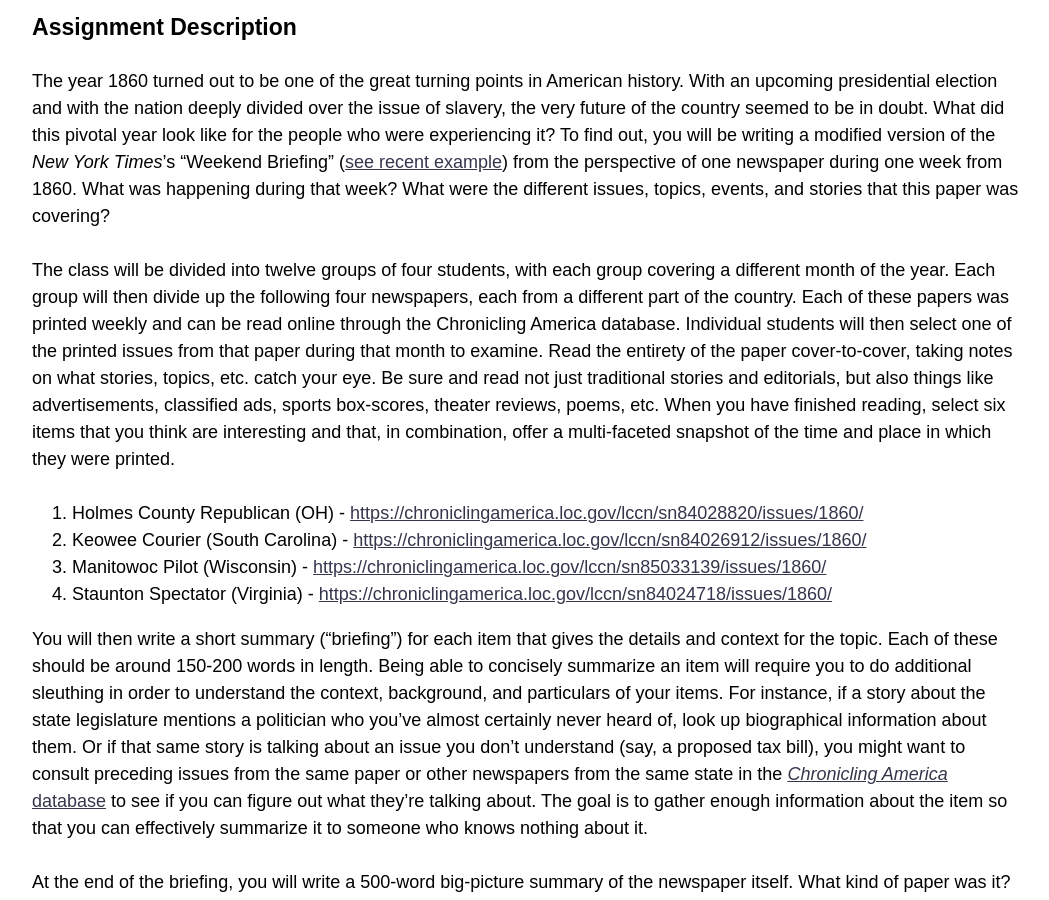
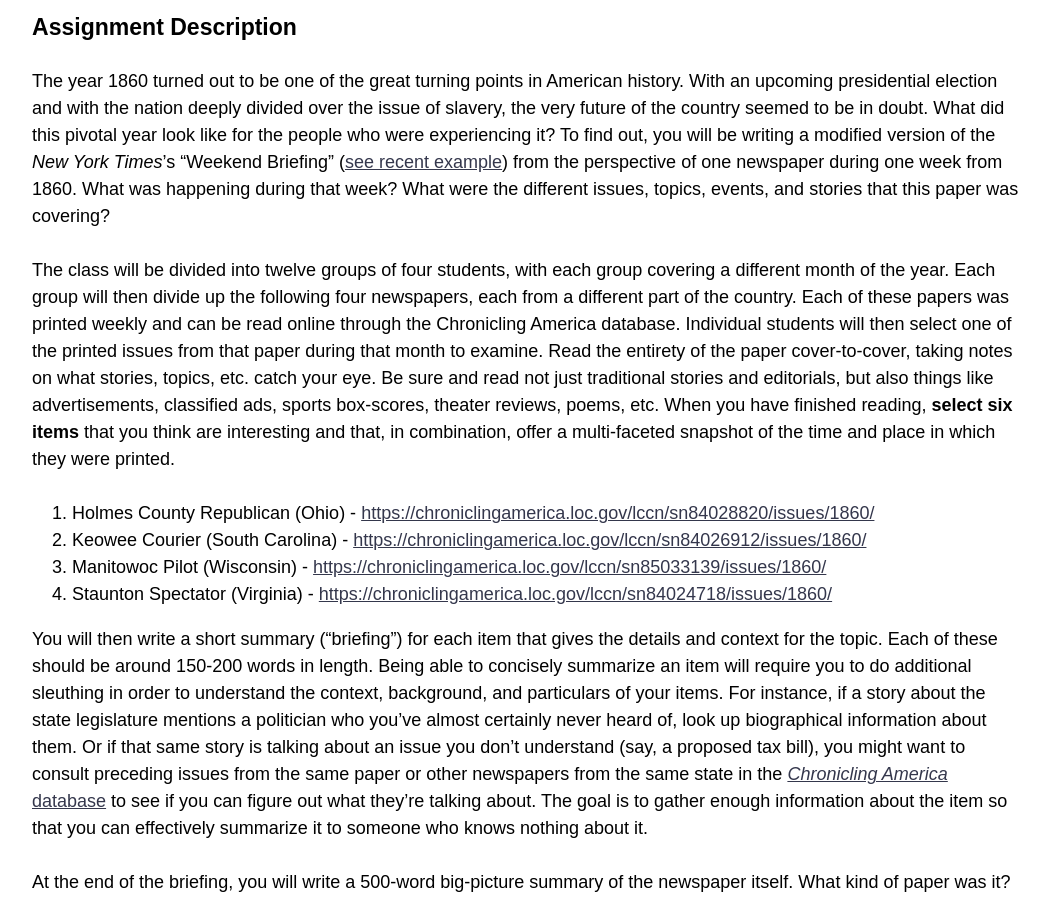
Before and after one commit to cblevins/f18-intro-us, a Jekyll site: the page built from weekend-briefing.md, in a window 1280 px wide and 900 px high, scrolled down 446 px. Shown: the whole window, without its empty margins (114-1163 px from the left). Built offline with Jekyll 4.4.1, drawn with Linux system fonts in a browser that asks for light colours; nearby versions of some CDN libraries.

Commit message:
weekend briefing

```diff
--- a/weekend-briefing.md
+++ b/weekend-briefing.md
@@ -8,9 +8,9 @@ title: Weekend Briefing
 
 The year 1860 turned out to be one of the great turning points in American history. With an upcoming presidential election and with the nation deeply divided over the issue of slavery, the very future of the country seemed to be in doubt. What did this pivotal year look like for the people who were experiencing it? To find out, you will be writing a modified version of the *New York Times*'s "Weekend Briefing" ([see recent example](https://nyti.ms/2MQnTuw)) from the perspective of one newspaper during one week from 1860. What was happening during that week? What were the different issues, topics, events, and stories that this paper was covering?
 
-The class will be divided into twelve groups of four students, with each group covering a different month of the year. Each group will then divide up the following four newspapers, each from a different part of the country. Each of these papers was printed weekly and can be read online through the Chronicling America database. Individual students will then select one of the printed issues from that paper during that month to examine. Read the entirety of the paper cover-to-cover, taking notes on what stories, topics, etc. catch your eye. Be sure and read not just traditional stories and editorials, but also things like advertisements, classified ads, sports box-scores, theater reviews, poems, etc. When you have finished reading, select six items that you think are interesting and that, in combination, offer a multi-faceted snapshot of the time and place in which they were printed.
+The class will be divided into twelve groups of four students, with each group covering a different month of the year. Each group will then divide up the following four newspapers, each from a different part of the country. Each of these papers was printed weekly and can be read online through the Chronicling America database. Individual students will then select one of the printed issues from that paper during that month to examine. Read the entirety of the paper cover-to-cover, taking notes on what stories, topics, etc. catch your eye. Be sure and read not just traditional stories and editorials, but also things like advertisements, classified ads, sports box-scores, theater reviews, poems, etc. When you have finished reading, **select six items** that you think are interesting and that, in combination, offer a multi-faceted snapshot of the time and place in which they were printed.
 
-1. Holmes County Republican (OH) - <https://chroniclingamerica.loc.gov/lccn/sn84028820/issues/1860/>
+1. Holmes County Republican (Ohio) - <https://chroniclingamerica.loc.gov/lccn/sn84028820/issues/1860/>
 2. Keowee Courier (South Carolina) - <https://chroniclingamerica.loc.gov/lccn/sn84026912/issues/1860/>
 3. Manitowoc Pilot (Wisconsin) - <https://chroniclingamerica.loc.gov/lccn/sn85033139/issues/1860/>
 4. Staunton Spectator (Virginia) - <https://chroniclingamerica.loc.gov/lccn/sn84024718/issues/1860/>
```
